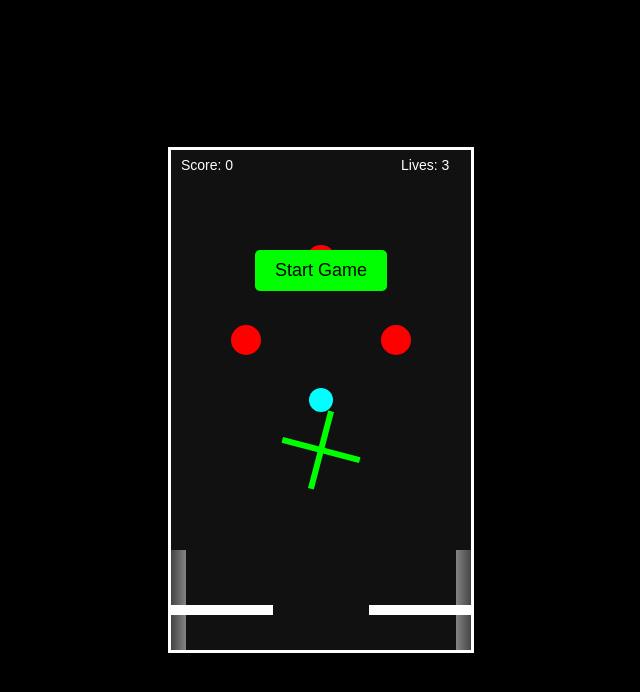
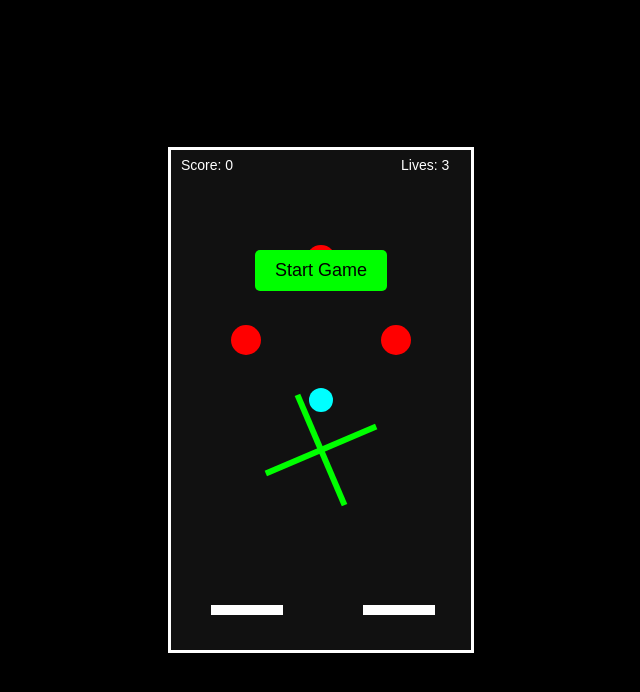
Before and after one commit to mhd-sketch/pinball-game, a plain HTML site: page level_3.html in a window 1280 px wide. Shown: the whole page, without its empty margins (319-959 px from the left). Drawn offline with Linux system fonts and the light colour scheme.

Commit message:
Update level_3.html

```diff
--- a/level_3.html
+++ b/level_3.html
@@ -66,12 +66,14 @@ const ball = {
       }
     };
 
-const flipperGap = ball.radius * 8;
-const flipperLength = (canvas.width - flipperGap) / 2;
+    const flipperGap = ball.radius * 10;
+    const gutterSize = 40; // space between wall and flipper
+    const flipperLength = (canvas.width - flipperGap) / 2.5;
 
     const flippers = {
       left: {
         x: flipperLength / 2,
+        x: gutterSize + flipperLength / 2,
         y: 460,
         angle: 0,
         pressed: false,
@@ -79,7 +81,7 @@ const flippers = {
         height: 10
       },
       right: {
-    x: canvas.width - flipperLength / 2,
+        x: canvas.width - flipperLength,
         y: 460,
         angle: 0,
         pressed: false,
@@ -97,27 +99,11 @@ const bumpers = [
     const spinner = {
       x: canvas.width / 2,
       y: 300,
-  length: 80,
+      length: 120,
       thickness: 6,
       angle: 0,
-  speed: 0.1
+      speed: 0.15
     };
-
-function drawGutters() {
-  const gradientLeft = ctx.createLinearGradient(0, 0, 20, 0);
-  gradientLeft.addColorStop(0, "#444");
-  gradientLeft.addColorStop(1, "#999");
-
-  const gradientRight = ctx.createLinearGradient(canvas.width - 20, 0, canvas.width, 0);
-  gradientRight.addColorStop(0, "#999");
-  gradientRight.addColorStop(1, "#444");
-
-  ctx.fillStyle = gradientLeft;
-  ctx.fillRect(0, 400, 15, 100);
-
-  ctx.fillStyle = gradientRight;
-  ctx.fillRect(canvas.width - 15, 400, 15, 100);
-}
 
     function drawBall() {
       ctx.beginPath();
@@ -177,6 +163,7 @@ function moveBall() {
       if (ball.y < ball.radius)
         ball.dy *= -1;
 
+      // Bumper collision
       bumpers.forEach(b => {
         const dx = ball.x - b.x;
         const dy = ball.y - b.y;
@@ -192,6 +179,7 @@ function moveBall() {
         }
       });
 
+      // Spinner collision
       const dx = ball.x - spinner.x;
       const dy = ball.y - spinner.y;
       const dist = Math.sqrt(dx * dx + dy * dy);
@@ -202,6 +190,7 @@ function moveBall() {
         score += 150;
       }
 
+      // Flipper collision
       const flipperBounce = (f, isLeft) => {
         const dx = ball.x - f.x;
         const dy = ball.y - f.y;
@@ -239,8 +228,6 @@ function updateFlippers() {
 
     function draw() {
       ctx.clearRect(0, 0, canvas.width, canvas.height);
-
-  drawGutters();
 
       if (running) {
         moveBall();
```
Lines whose indentation alone changed are shown as unchanged.
